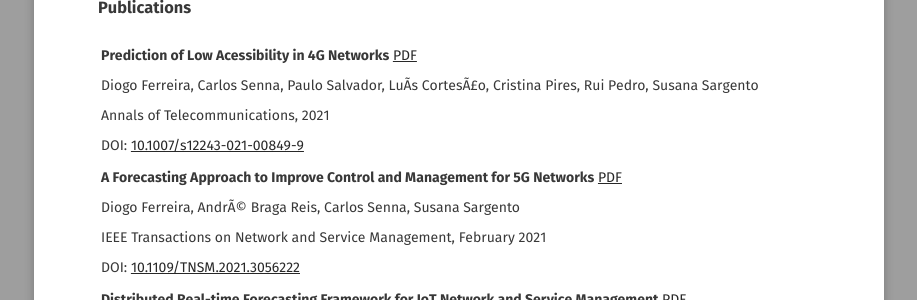
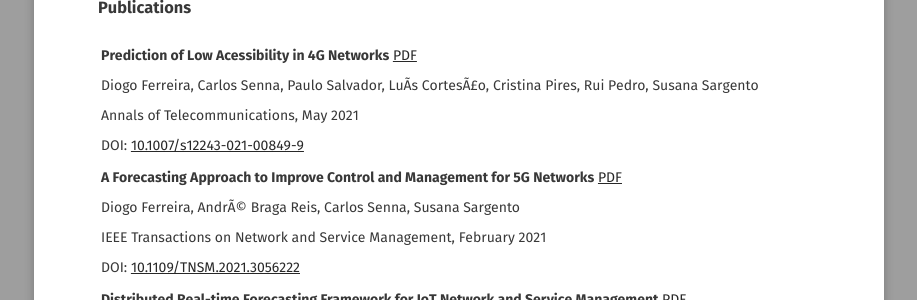
Before and after one commit to diogodanielsoaresferreira/diogodanielsoaresferreira.github.io, a Jekyll site: the page built from about/index.md, in a window 1280 px wide. Shown: the part 1229-1529 px from the top of the page, without its empty margins (181-1098 px from the left). Built offline with Jekyll 4.4.1, drawn with Linux system fonts in a browser that asks for light colours; some web fonts are replaced; comment, search, counter and statistics services are not loaded.

```diff
--- a/about/index.md
+++ b/about/index.md
@@ -31,7 +31,7 @@
 
 |**Prediction of Low Acessibility in 4G Networks** [PDF](../assets/pdf/paper5.pdf)|
 |Diogo Ferreira, Carlos Senna, Paulo Salvador, Luís Cortesão, Cristina Pires, Rui Pedro, Susana Sargento|
-|Annals of Telecommunications, 2021|
+|Annals of Telecommunications, May 2021|
 |DOI: [10.1007/s12243-021-00849-9](https://doi.org/10.1007/s12243-021-00849-9)|
 
 |**A Forecasting Approach to Improve Control and Management for 5G Networks** [PDF](../assets/pdf/paper4.pdf)|
```
